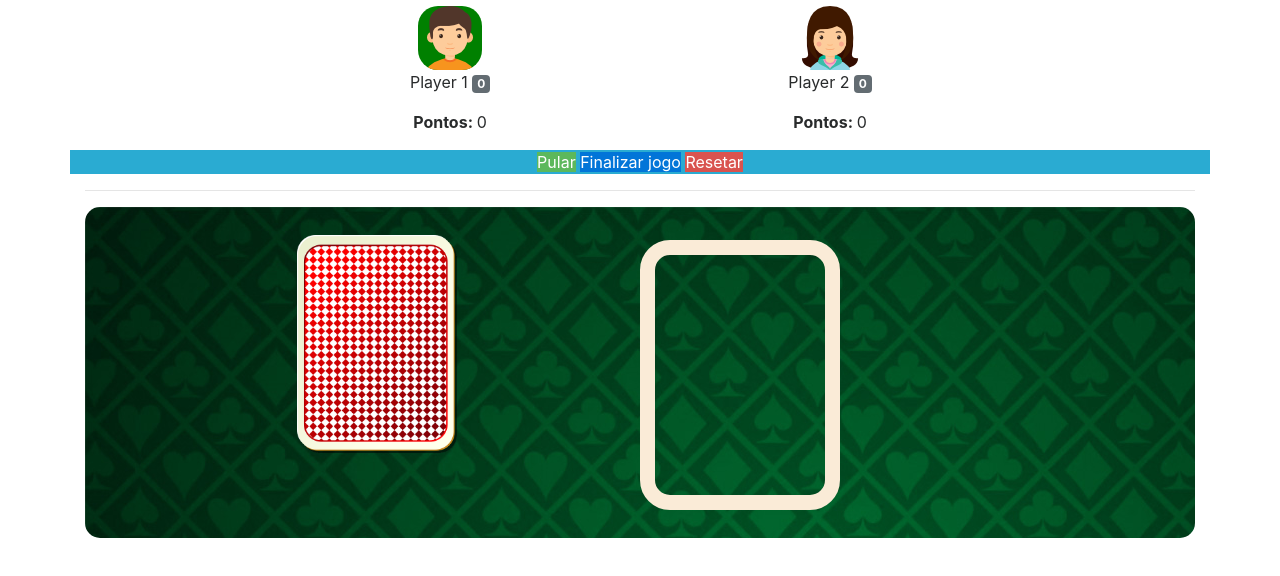
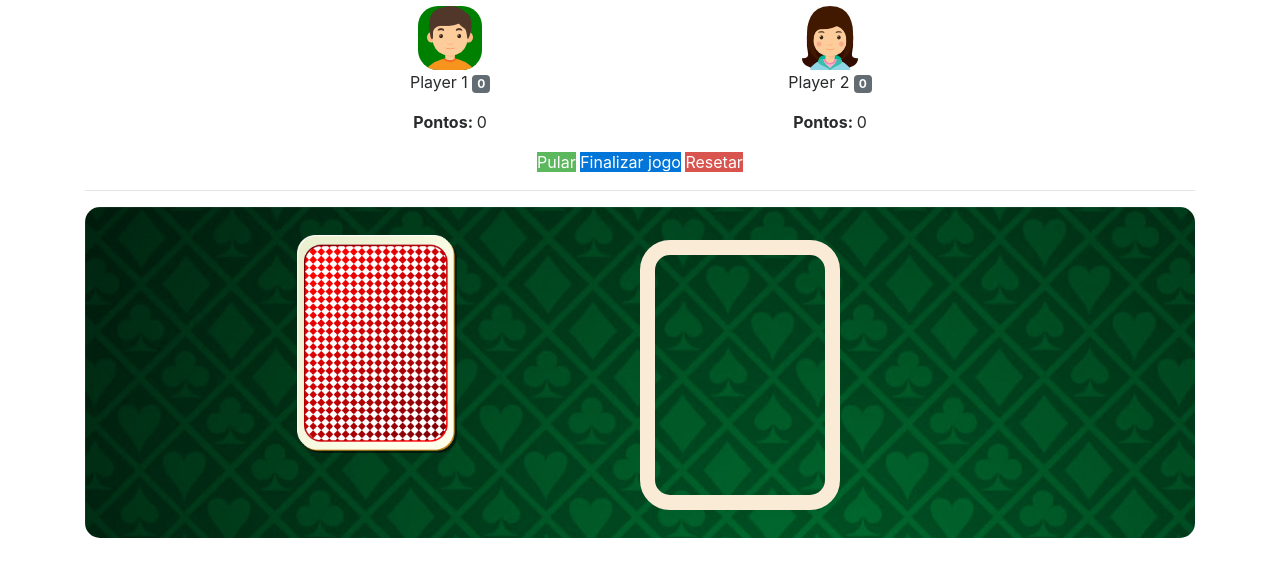
Before and after one commit to RayconBatista/learning-vuejs, a plain HTML site: page gameVueJs/index.html in a window 1280 px wide. Shown: the part 122-698 px from the top of the page. Drawn offline with Linux system fonts and the light colour scheme.

Commit message:
Finishing 21' game for study including template design to VueJs

```diff
--- a/gameVueJs/index.html
+++ b/gameVueJs/index.html
@@ -46,7 +46,7 @@
 
 
         </div>
-        <div class="row" style="background: #2aabd2">
+        <div class="row">
             <div class="controls col" style="text-align: center">
                 <a href="#" class="btn-success" @click.prevent="changePlayer">Pular</a>
                 <a href="#" class="btn-primary" @click.prevent="finishGame">Finalizar jogo</a>
```
